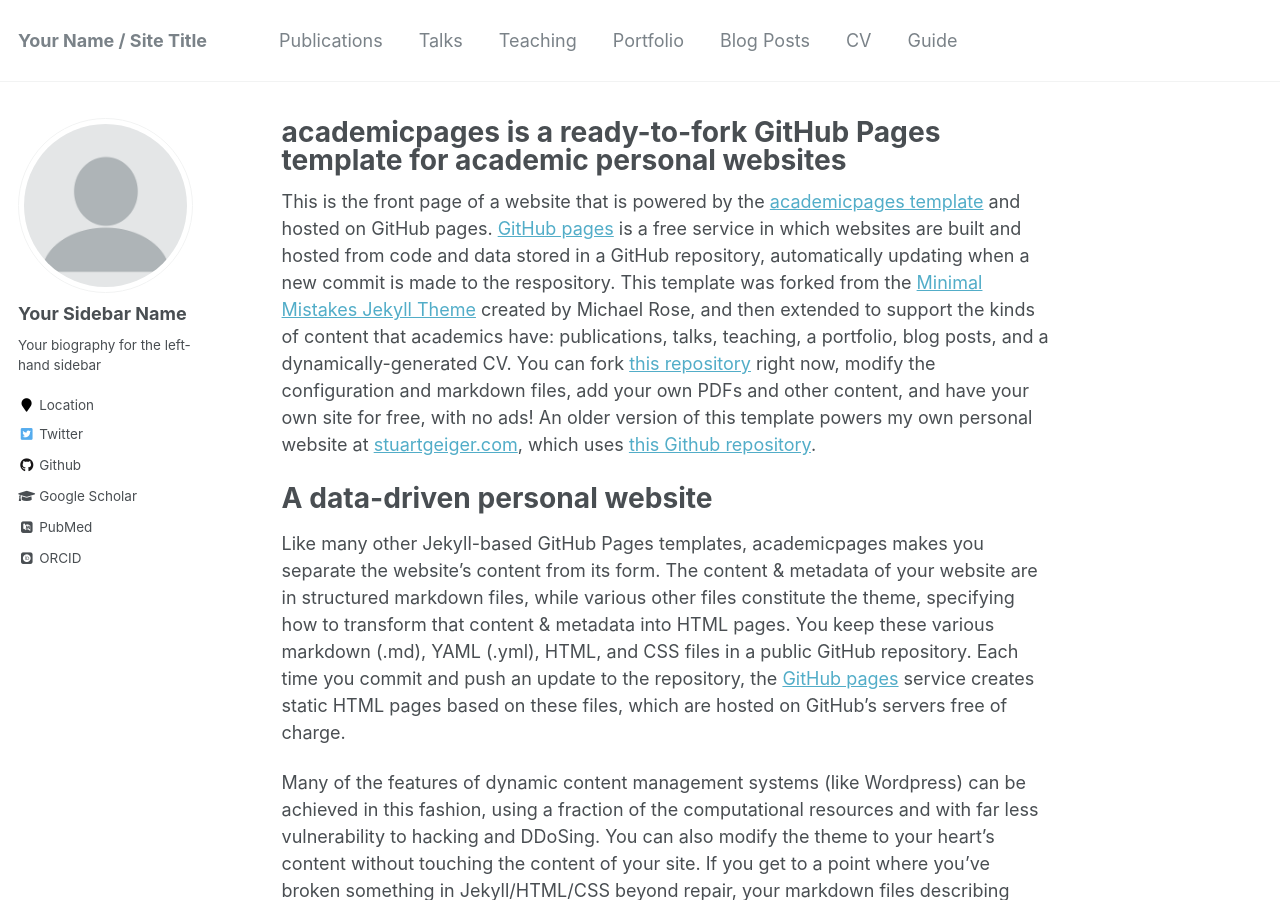
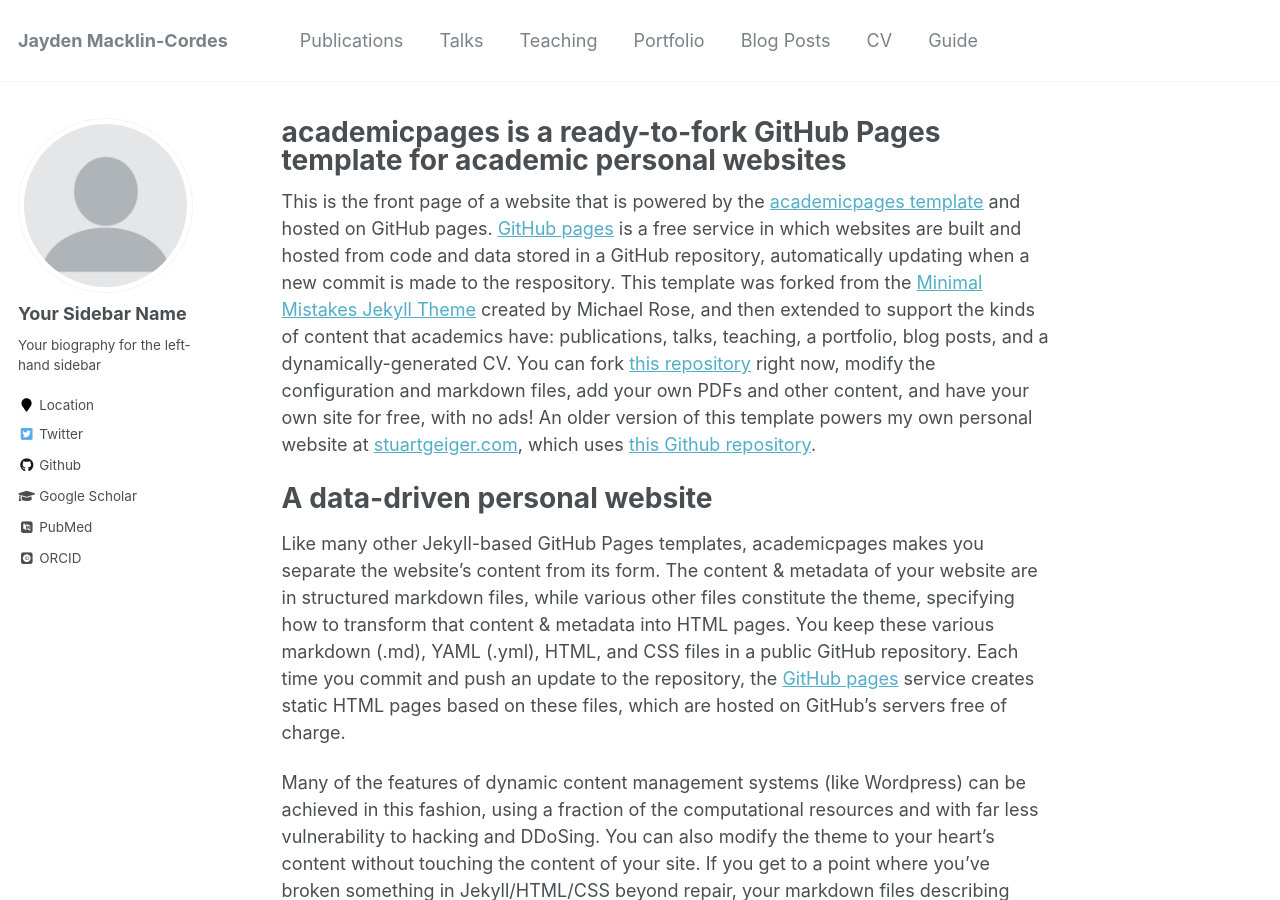
Before and after one commit to JaydenM-C/Personal_website, a Jekyll site: the page built from _pages/about.md, in a window 1280 px wide and 900 px high. Built offline with Jekyll 4.4.1, drawn with Linux system fonts in a browser that asks for light colours; some web fonts are replaced; some of the changed text lies outside the part shown.

Commit message:
basic config

```diff
--- a/_config.yml
+++ b/_config.yml
@@ -7,13 +7,13 @@
 
 # Site Settings
 locale                   : "en-US"
-title                    : "Your Name / Site Title"
+title                    : "Jayden Macklin-Cordes"
 title_separator          : "-"
-name                     : &name "Your Name"
+name                     : &name "Jayden Macklin-Cordes"
 description              : &description "personal description"
-url                      : https://academicpages.github.io # the base hostname & protocol for your site e.g. "https://mmistakes.github.io"
+url                      : https://www.macklincordes.com # the base hostname & protocol for your site e.g. "https://mmistakes.github.io"
 baseurl                  : "" # the subpath of your site, e.g. "/blog"
-repository               : "academicpages/academicpages.github.io"
+repository               : "JaydenM-C/personal_website"
 teaser                   :  # filename of teaser fallback teaser image placed in /images/, .e.g. "500x300.png"
 breadcrumbs              : false # true, false (default)
 words_per_minute         : 160
```
